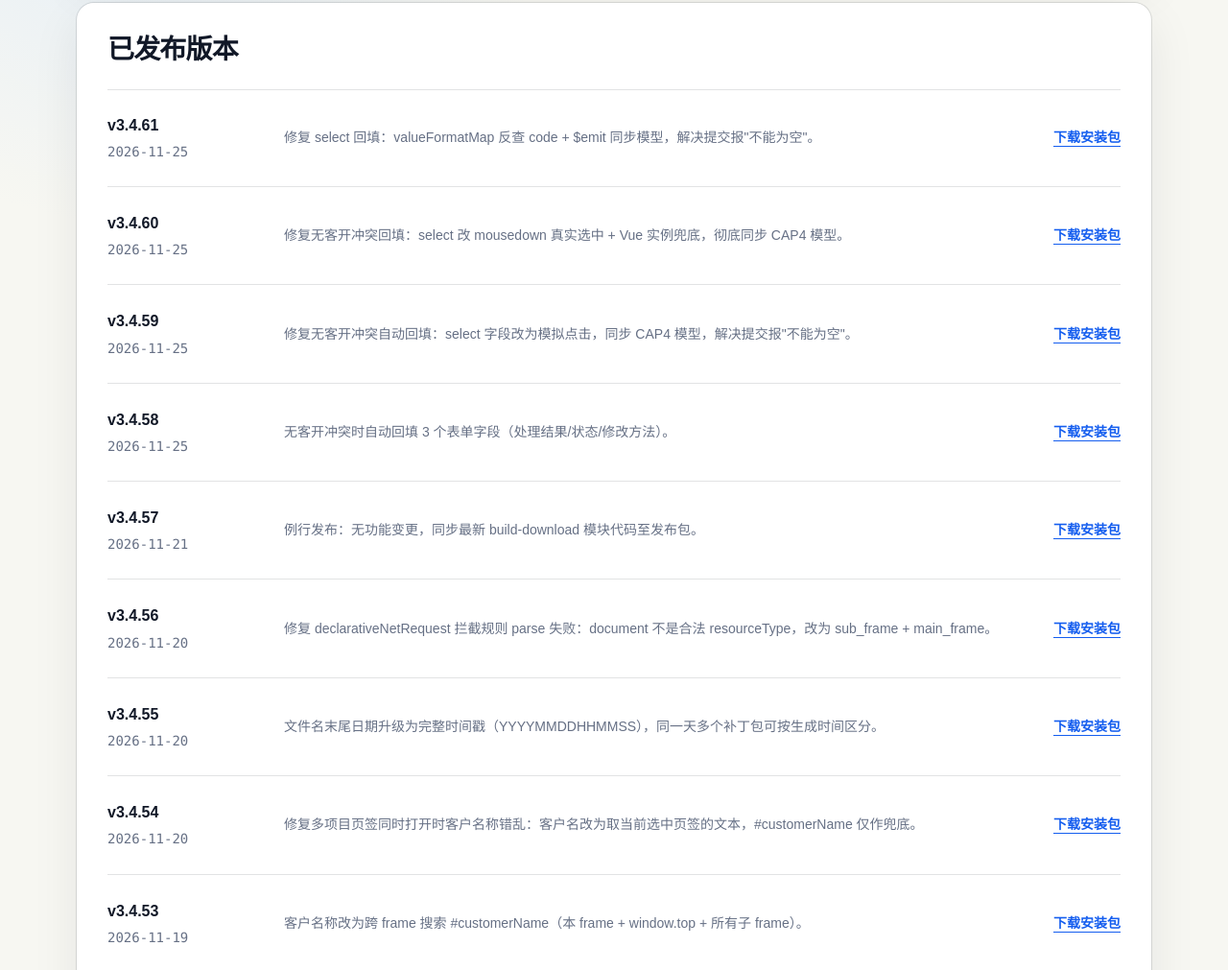
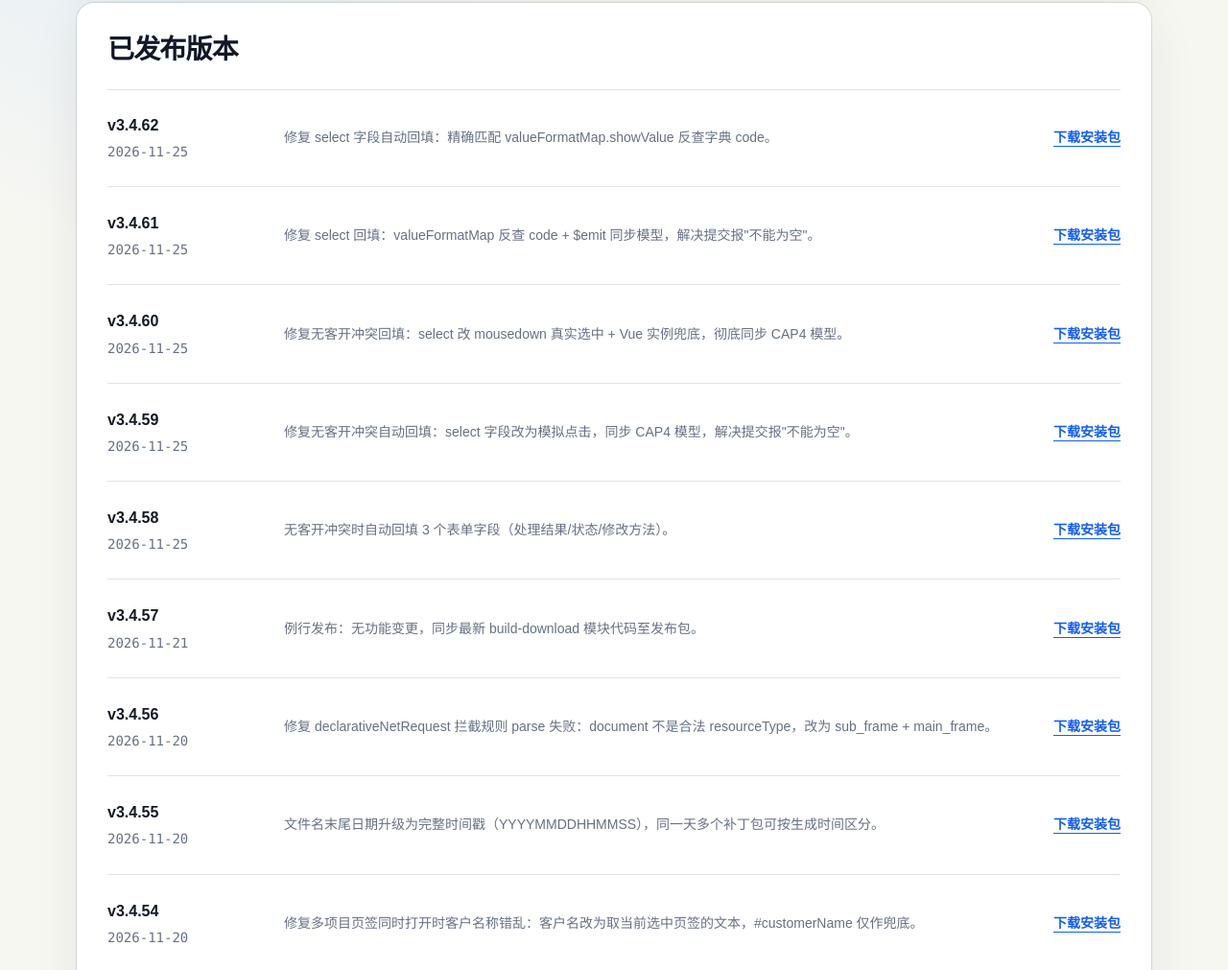
Before and after one commit to songhonglu/zjai-browser-plugin-releases, a plain HTML site: page download-archive.html in a window 1280 px wide. Shown: the part 1180-2191 px from the top of the page at 96% size. Drawn offline with Linux system fonts and the light colour scheme; no server answers.

Commit message:
download-archive 补齐 3.4.62 + hero

```diff
--- a/download-archive.html
+++ b/download-archive.html
@@ -182,7 +182,7 @@
           <div class="hero-top">
             <div>
               <p class="eyebrow">Latest release</p>
-              <h1 id="latest-title">v3.4.61 已发布</h1>
+              <h1 id="latest-title">v3.4.62 已发布</h1>
               <p class="summary">新增「构建文件重命名」：CTP-Studio 构建管理页下载安装包时，按构建备注自动命名。</p>
             </div>
             <span class="release-chip">最新稳定版</span>
@@ -190,7 +190,7 @@
           <div class="hero-bottom">
             <p class="released">发布时间：2026-11-25　安装包：ZIP</p>
             <div class="actions">
-              <a class="button" href="https://github.com/songhonglu/zjai-browser-plugin-releases/releases/download/v3.4.61/zjai-browser-plugin-v3.4.61.zip">下载 3.4.61</a>
+              <a class="button" href="https://github.com/songhonglu/zjai-browser-plugin-releases/releases/download/v3.4.62/zjai-browser-plugin-v3.4.62.zip">下载 3.4.62</a>
               <a class="button secondary" href="#releases">查看已发布版本</a>
             </div>
           </div>
@@ -223,11 +223,12 @@
       <section class="card" id="releases" aria-labelledby="releases-title">
         <h2 id="releases-title">已发布版本</h2>
         <div class="version-list">
-        <article class="version"><div><strong>v3.4.61</strong><br><time datetime="2026-11-25">2026-11-25</time></div><p>修复 select 回填：valueFormatMap 反查 code + $emit 同步模型，解决提交报"不能为空"。</p><a class="download" href="https://github.com/songhonglu/zjai-browser-plugin-releases/releases/download/v3.4.61/zjai-browser-plugin-v3.4.61.zip">下载安装包</a></article>
-        <article class="version"><div><strong>v3.4.60</strong><br><time datetime="2026-11-25">2026-11-25</time></div><p>修复无客开冲突回填：select 改 mousedown 真实选中 + Vue 实例兜底，彻底同步 CAP4 模型。</p><a class="download" href="https://github.com/songhonglu/zjai-browser-plugin-releases/releases/download/v3.4.61/zjai-browser-plugin-v3.4.61.zip">下载安装包</a></article>
-        <article class="version"><div><strong>v3.4.59</strong><br><time datetime="2026-11-25">2026-11-25</time></div><p>修复无客开冲突自动回填：select 字段改为模拟点击，同步 CAP4 模型，解决提交报"不能为空"。</p><a class="download" href="https://github.com/songhonglu/zjai-browser-plugin-releases/releases/download/v3.4.61/zjai-browser-plugin-v3.4.61.zip">下载安装包</a></article>
-        <article class="version"><div><strong>v3.4.58</strong><br><time datetime="2026-11-25">2026-11-25</time></div><p>无客开冲突时自动回填 3 个表单字段（处理结果/状态/修改方法）。</p><a class="download" href="https://github.com/songhonglu/zjai-browser-plugin-releases/releases/download/v3.4.61/zjai-browser-plugin-v3.4.61.zip">下载安装包</a></article>
-        <article class="version"><div><strong>v3.4.57</strong><br><time datetime="2026-11-21">2026-11-21</time></div><p>例行发布：无功能变更，同步最新 build-download 模块代码至发布包。</p><a class="download" href="https://github.com/songhonglu/zjai-browser-plugin-releases/releases/download/v3.4.61/zjai-browser-plugin-v3.4.61.zip">下载安装包</a></article>
+        <article class="version"><div><strong>v3.4.62</strong><br><time datetime="2026-11-25">2026-11-25</time></div><p>修复 select 字段自动回填：精确匹配 valueFormatMap.showValue 反查字典 code。</p><a class="download" href="https://github.com/songhonglu/zjai-browser-plugin-releases/releases/download/v3.4.62/zjai-browser-plugin-v3.4.62.zip">下载安装包</a></article>
+        <article class="version"><div><strong>v3.4.61</strong><br><time datetime="2026-11-25">2026-11-25</time></div><p>修复 select 回填：valueFormatMap 反查 code + $emit 同步模型，解决提交报"不能为空"。</p><a class="download" href="https://github.com/songhonglu/zjai-browser-plugin-releases/releases/download/v3.4.62/zjai-browser-plugin-v3.4.62.zip">下载安装包</a></article>
+        <article class="version"><div><strong>v3.4.60</strong><br><time datetime="2026-11-25">2026-11-25</time></div><p>修复无客开冲突回填：select 改 mousedown 真实选中 + Vue 实例兜底，彻底同步 CAP4 模型。</p><a class="download" href="https://github.com/songhonglu/zjai-browser-plugin-releases/releases/download/v3.4.62/zjai-browser-plugin-v3.4.62.zip">下载安装包</a></article>
+        <article class="version"><div><strong>v3.4.59</strong><br><time datetime="2026-11-25">2026-11-25</time></div><p>修复无客开冲突自动回填：select 字段改为模拟点击，同步 CAP4 模型，解决提交报"不能为空"。</p><a class="download" href="https://github.com/songhonglu/zjai-browser-plugin-releases/releases/download/v3.4.62/zjai-browser-plugin-v3.4.62.zip">下载安装包</a></article>
+        <article class="version"><div><strong>v3.4.58</strong><br><time datetime="2026-11-25">2026-11-25</time></div><p>无客开冲突时自动回填 3 个表单字段（处理结果/状态/修改方法）。</p><a class="download" href="https://github.com/songhonglu/zjai-browser-plugin-releases/releases/download/v3.4.62/zjai-browser-plugin-v3.4.62.zip">下载安装包</a></article>
+        <article class="version"><div><strong>v3.4.57</strong><br><time datetime="2026-11-21">2026-11-21</time></div><p>例行发布：无功能变更，同步最新 build-download 模块代码至发布包。</p><a class="download" href="https://github.com/songhonglu/zjai-browser-plugin-releases/releases/download/v3.4.62/zjai-browser-plugin-v3.4.62.zip">下载安装包</a></article>
         <article class="version"><div><strong>v3.4.56</strong><br><time datetime="2026-11-20">2026-11-20</time></div><p>修复 declarativeNetRequest 拦截规则 parse 失败：document 不是合法 resourceType，改为 sub_frame + main_frame。</p><a class="download" href="https://github.com/songhonglu/zjai-browser-plugin-releases/releases/download/v3.4.56/zjai-browser-plugin-v3.4.56.zip">下载安装包</a></article>
         <article class="version"><div><strong>v3.4.55</strong><br><time datetime="2026-11-20">2026-11-20</time></div><p>文件名末尾日期升级为完整时间戳（YYYYMMDDHHMMSS），同一天多个补丁包可按生成时间区分。</p><a class="download" href="https://github.com/songhonglu/zjai-browser-plugin-releases/releases/download/v3.4.55/zjai-browser-plugin-v3.4.55.zip">下载安装包</a></article>
         <article class="version"><div><strong>v3.4.54</strong><br><time datetime="2026-11-20">2026-11-20</time></div><p>修复多项目页签同时打开时客户名称错乱：客户名改为取当前选中页签的文本，#customerName 仅作兜底。</p><a class="download" href="https://github.com/songhonglu/zjai-browser-plugin-releases/releases/download/v3.4.54/zjai-browser-plugin-v3.4.54.zip">下载安装包</a></article>
```
